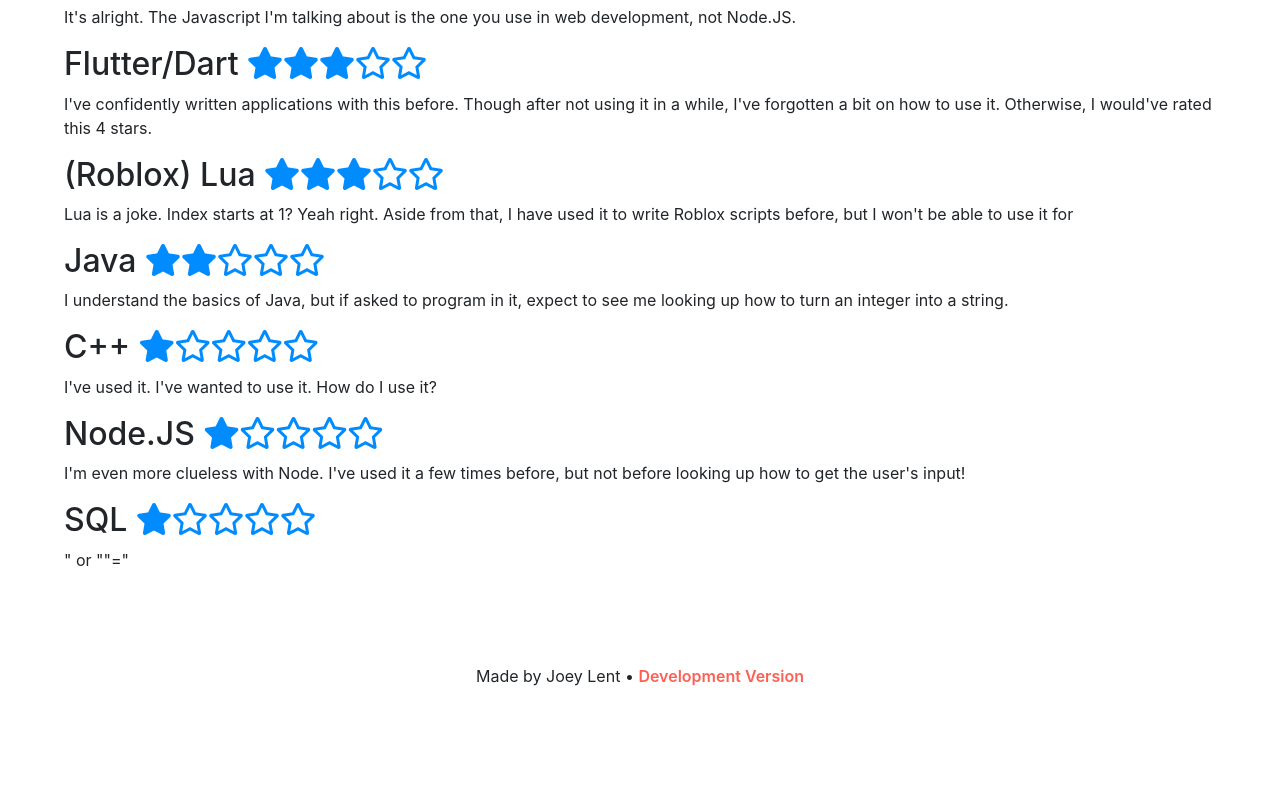
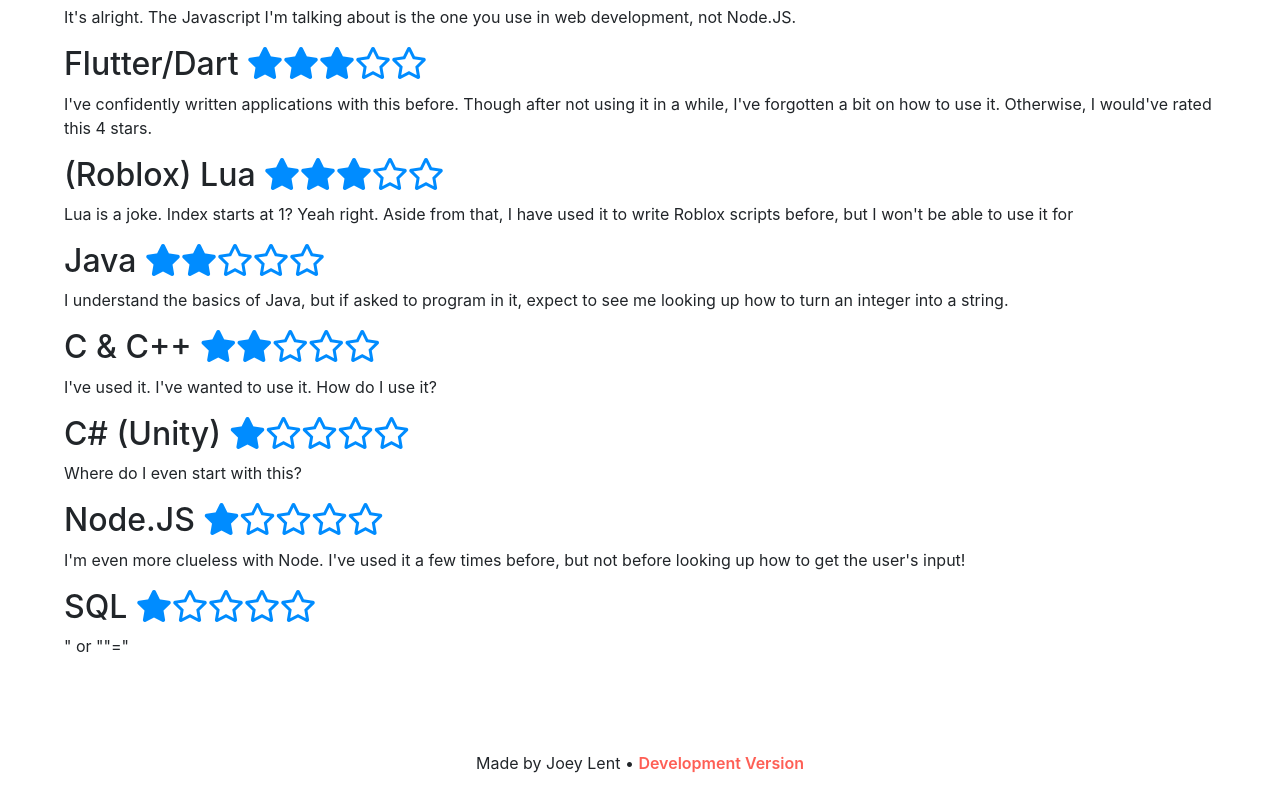
Before and after one commit to Supercolbat/SupercolbatWebsite, a plain HTML site: page skills.html in a window 1280 px wide. Shown: the part 1326-2114 px from the top of the page. Before the commit the page ends 2027 px from the top, so only its background shows below. Drawn offline with nearby package versions, Linux system fonts and the light colour scheme.

Commit message:
Added more languages to skills

```diff
--- a/skills.html
+++ b/skills.html
@@ -47,8 +47,11 @@
             <h2>Java <span class="fas fa-star"></span><span class="fas fa-star"></span><span class="far fa-star"</span><span class="far fa-star"</span><span class="far fa-star"</span></h2>
             <p>I understand the basics of Java, but if asked to program in it, expect to see me looking up how to turn an integer into a string.</p>
 
-            <h2>C++ <span class="fas fa-star"></span><span class="far fa-star"</span><span class="far fa-star"</span><span class="far fa-star"</span><span class="far fa-star"</span></h2>
+            <h2>C & C++ <span class="fas fa-star"></span><span class="fas fa-star"</span><span class="far fa-star"</span><span class="far fa-star"</span><span class="far fa-star"</span></h2>
             <p>I've used it. I've wanted to use it. How do I use it?</p>
+
+            <h2>C# (Unity) <span class="fas fa-star"></span><span class="far fa-star"</span><span class="far fa-star"</span><span class="far fa-star"</span><span class="far fa-star"</span></h2>
+            <p>Where do I even start with this?</p>
 
             <h2>Node.JS <span class="fas fa-star"></span><span class="far fa-star"</span><span class="far fa-star"</span><span class="far fa-star"</span><span class="far fa-star"</span></h2>
             <p>I'm even more clueless with Node. I've used it a few times before, but not before looking up how to get the user's input!</p>
--- a/stylesheets/global.css
+++ b/stylesheets/global.css
@@ -59,6 +59,8 @@
     justify-content: center;
     align-items: center;
     text-align: center;
+
+    user-select: none;
 }
 
 
--- a/stylesheets/skills.css
+++ b/stylesheets/skills.css
@@ -1,3 +1,4 @@
 .fa-star {
+    user-select: none;
     color: #008cff;
 }
```
Also changed, not shown: stylesheets/index.css (line endings or trailing spaces).
